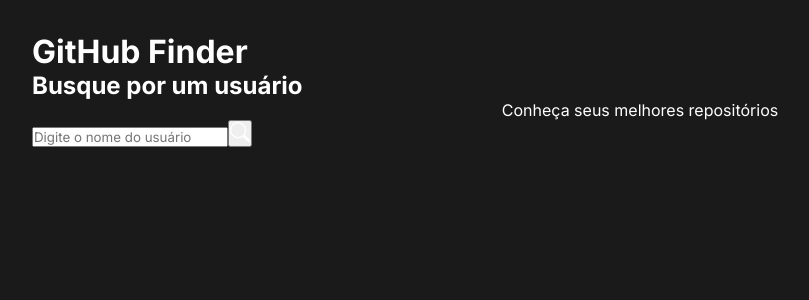
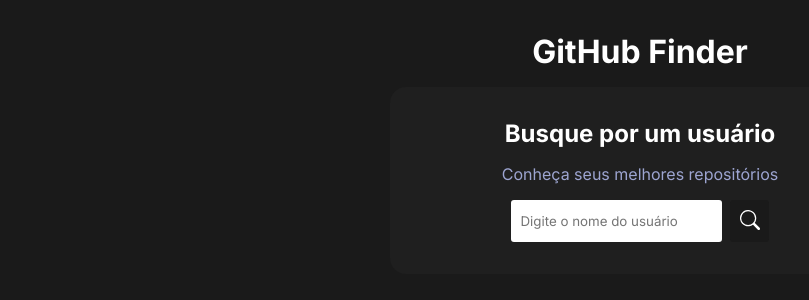
Before and after one commit to FellypeGC/github-finder, a React (Vite) app: page / in a window 1280 px wide. Shown: the top 300 px of the page, without its empty margins (0-809 px from the left). Built offline with nearby package versions, Linux system fonts and the light colour scheme.

Commit message:
feat: CSS modules added for styling

```diff
--- /dev/null
+++ b/src/App.module.css
@@ -0,0 +1,9 @@
+.app {
+  max-width: 500px;
+  margin: 0 auto;
+}
+
+.app h1 {
+  text-align: center;
+  margin-bottom: 1rem;
+}
--- a/src/App.tsx
+++ b/src/App.tsx
@@ -1,8 +1,9 @@
+import classes from './App.module.css'
 import { Outlet } from "react-router-dom"
 
 function App() {
   return (
-    <div className="App">
+    <div className={classes.app}>
       <h1>GitHub Finder</h1>
       <Outlet />
     </div>
--- /dev/null
+++ b/src/components/Search.module.css
@@ -0,0 +1,32 @@
+.search {
+  background-color: #2e2d2d3f;
+  padding: 2rem;
+  border-radius: 1rem;
+  display: flex;
+  flex-direction: column;
+  justify-content: center;
+  align-items: center;
+  gap: 1rem;
+  margin-bottom: 1.5rem;
+}
+
+.search p {
+  color: #9da5d1;
+}
+
+.search_container {
+  display: flex;
+  gap: 0.5rem;
+}
+
+.search_container input,
+.search_container button {
+  padding: 0.6rem;
+  border: none;
+  border-radius: 3px;
+  color: #9da5d1;
+}
+
+.search_container button {
+  background-color: #1a1a1a;
+}
--- a/src/components/Search.tsx
+++ b/src/components/Search.tsx
@@ -1,3 +1,4 @@
+import classes from './Search.module.css';
 import { BsSearch } from 'react-icons/bs';
 import { useState } from 'react';
 
@@ -10,10 +11,10 @@
   const [userName, setUsername] = useState<string>("");
 
   return (
-    <div>
+    <div className={classes.search}>
       <h2>Busque por um usuário</h2>
       <p>Conheça seus melhores repositórios</p>
-      <div>
+      <div className={classes.search_container}>
         <input type="text" placeholder="Digite o nome do usuário" onChange={(e) => setUsername(e.target.value)} />
         <button onClick={() => loadUser(userName)}>
           <BsSearch size={20} />
--- a/src/routes/Home.tsx
+++ b/src/routes/Home.tsx
@@ -1,8 +1,6 @@
 import type { UserProps } from '../types/user'
 import Search from '../components/Search'
 import { useState } from 'react'
-
-type Props = {}
 
 const Home = () => {
   const [user, setUser] = useState<UserProps | null>(null);
@@ -10,13 +8,15 @@
   const loadUser = async (username: string) => {
     const res = await fetch(`https://api.github.com/users/${username}`);
     const data = await res.json();
-    console.log(data);
-    // setUser(data);
+    const { avatar_url, login, location, followers, following } = data;
+    const userData: UserProps = { avatar_url, login, location, followers, following };
+    setUser(userData);
   }
 
   return (
     <div>
       <Search loadUser={loadUser} />
+      {user && <p>{user.login}</p>}
     </div>
   )
 }
```
Also changed, not shown: src/App.css (deleted).
